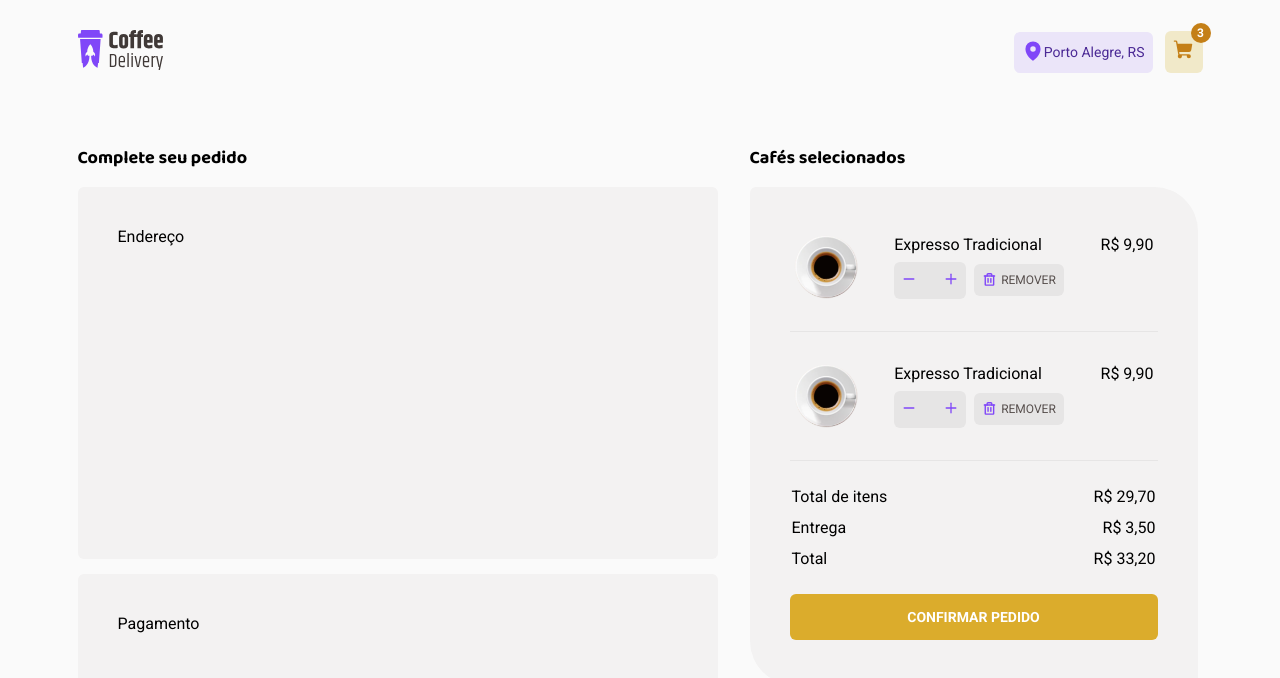
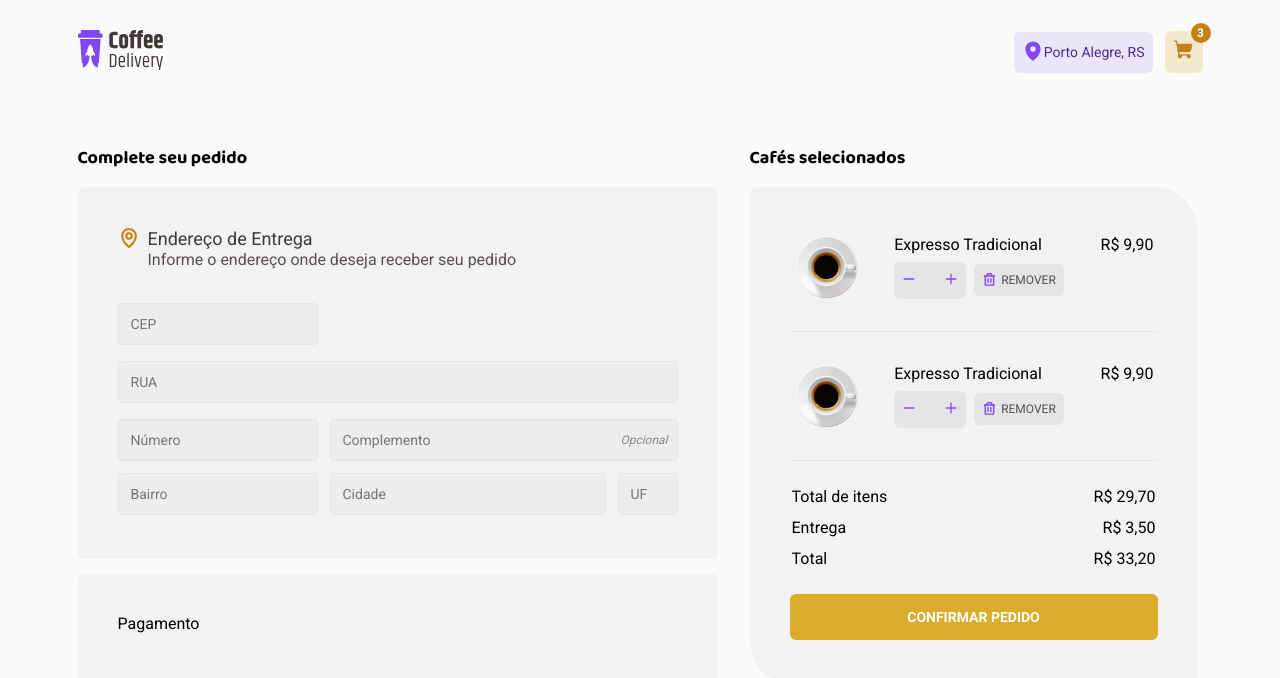
Before and after one commit to dharuanluigi/coffee-delivery, a React (Vite) app: page /checkout in a window 1280 px wide. Shown: the top 678 px of the page. Built offline with nearby package versions, Linux system fonts and the light colour scheme.

Commit message:
Added: form to add address

```diff
--- a/src/components/Header/styles.ts
+++ b/src/components/Header/styles.ts
@@ -42,7 +42,7 @@ export const LocationContainer = styled.span`
   }
 `;
 
-export const CartContainer = styled.a`
+export const CartContainer = styled.div`
   display: flex;
   align-items: center;
   justify-content: center;
--- /dev/null
+++ b/src/components/InputText/index.tsx
@@ -0,0 +1,25 @@
+/** @format */
+
+import { InputHTMLAttributes } from "react";
+import {
+  InputCustomSize,
+  InputTextComponent,
+  InputTextContainer,
+} from "./styles";
+
+interface InputTextProps extends InputHTMLAttributes<HTMLInputElement> {
+  isOptional?: boolean;
+  customSize?: keyof typeof InputCustomSize;
+}
+
+export function InputText({
+  isOptional = false,
+  customSize = "sm",
+  ...rest
+}: InputTextProps) {
+  return (
+    <InputTextContainer isOptional={isOptional} customSize={customSize}>
+      <InputTextComponent {...rest} type="text" />
+    </InputTextContainer>
+  );
+}
--- /dev/null
+++ b/src/components/InputText/styles.ts
@@ -0,0 +1,52 @@
+/** @format */
+
+import styled from "styled-components";
+
+export const InputCustomSize = {
+  xs: "3.75rem",
+  sm: "12.5rem",
+  md: "17.25rem",
+  lg: "21.75rem",
+  max: "100%",
+} as const;
+
+interface InputTextProps {
+  isOptional: boolean;
+  customSize: keyof typeof InputCustomSize;
+}
+
+export const InputTextContainer = styled.div<InputTextProps>`
+  width: ${(props) =>
+    InputCustomSize[props.customSize]}; // it should be changeble
+  display: flex;
+  align-items: center;
+  position: relative;
+
+  &::after {
+    content: ${(props) => (props.isOptional ? "'Opcional'" : "''")};
+    font-size: 0.75rem;
+    font-style: italic;
+    color: ${(props) => props.theme["base-label"]};
+
+    position: absolute;
+    right: 10px;
+  }
+`;
+
+export const InputTextComponent = styled.input`
+  width: 100%;
+  height: 2.625rem;
+  padding: 0.75rem;
+  border-radius: 4px;
+
+  font-size: 0.875rem;
+
+  background: ${(props) => props.theme["base-input"]};
+  border: 1px solid ${(props) => props.theme["base-button"]};
+  color: ${(props) => props.theme["base-text"]};
+
+  &:focus {
+    outline: transparent;
+    border: 1px solid ${(props) => props.theme["yellow-dark"]};
+  }
+`;
--- /dev/null
+++ b/src/pages/Checkout/components/AddressForm/index.tsx
@@ -0,0 +1,20 @@
+/** @format */
+
+import { InputText } from "../../../../components/InputText";
+import { AddressFormContainer, FormSecondSection } from "./styles";
+
+export function AddressForm() {
+  return (
+    <AddressFormContainer>
+      <InputText placeholder="CEP" />
+      <InputText placeholder="RUA" customSize="max" />
+      <FormSecondSection>
+        <InputText placeholder="Número" />
+        <InputText placeholder="Complemento" isOptional customSize="lg" />
+        <InputText placeholder="Bairro" />
+        <InputText placeholder="Cidade" customSize="md" />
+        <InputText placeholder="UF" customSize="xs" />
+      </FormSecondSection>
+    </AddressFormContainer>
+  );
+}
--- /dev/null
+++ b/src/pages/Checkout/components/AddressForm/styles.ts
@@ -0,0 +1,15 @@
+/** @format */
+
+import styled from "styled-components";
+
+export const AddressFormContainer = styled.div`
+  display: flex;
+  flex-direction: column;
+  gap: 1rem;
+`;
+
+export const FormSecondSection = styled.div`
+  display: flex;
+  flex-wrap: wrap;
+  gap: 0.75rem;
+`;
--- a/src/pages/Checkout/index.tsx
+++ b/src/pages/Checkout/index.tsx
@@ -1,8 +1,11 @@
 /** @format */
 
+import { MapPin } from "phosphor-react";
 import { CardCart } from "../../components/CardCart";
+import { AddressForm } from "./components/AddressForm";
 import {
   AddressSection,
+  AddressSectionHeader,
   CardItem,
   CheckoutContainer,
   DataSection,
@@ -21,7 +24,16 @@ export function Checkout() {
       <FormCompleteOrder>
         <DataSection>
           <h1>Complete seu pedido</h1>
-          <AddressSection>Endereço</AddressSection>
+          <AddressSection>
+            <AddressSectionHeader>
+              <MapPin size={22} weight="bold" />
+              <div>
+                <h1>Endereço de Entrega</h1>
+                <span>Informe o endereço onde deseja receber seu pedido</span>
+              </div>
+            </AddressSectionHeader>
+            <AddressForm />
+          </AddressSection>
           <PaymentSection>Pagamento</PaymentSection>
         </DataSection>
         <ReviewOrderSection>
--- a/src/pages/Checkout/styles.ts
+++ b/src/pages/Checkout/styles.ts
@@ -34,6 +34,31 @@ const BaseCard = styled.section`
 
 export const AddressSection = styled(BaseCard)`
   height: 23.25rem;
+  display: flex;
+  flex-direction: column;
+  gap: 2rem;
+`;
+
+export const AddressSectionHeader = styled.div`
+  display: flex;
+  align-items: flex-start;
+  gap: 0.5rem;
+
+  color: ${(props) => props.theme["yellow-dark"]};
+
+  div {
+    line-height: 1.3;
+
+    h1 {
+      font-family: "Roboto";
+      font-weight: 400;
+      color: ${(props) => props.theme["base-subtitle"]};
+    }
+
+    span {
+      color: ${(props) => props.theme["base-text"]};
+    }
+  }
 `;
 
 export const PaymentSection = styled(BaseCard)`
```
